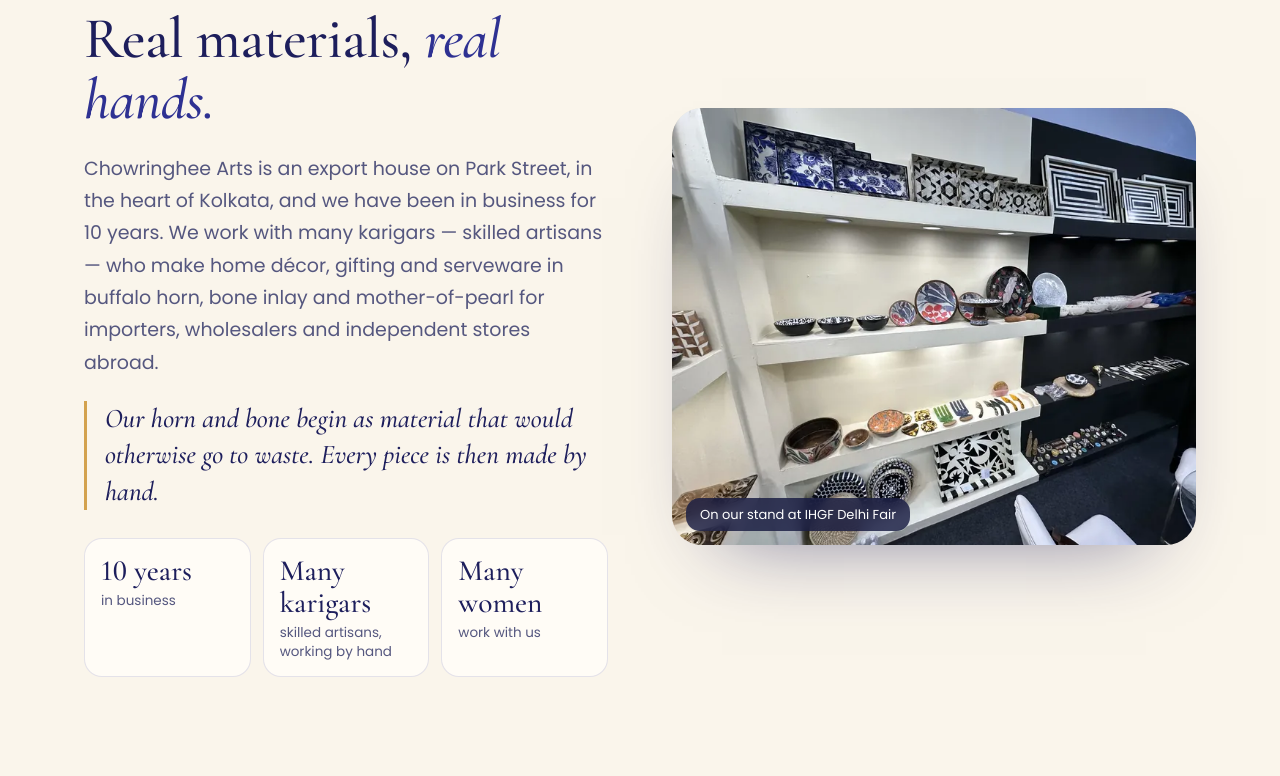
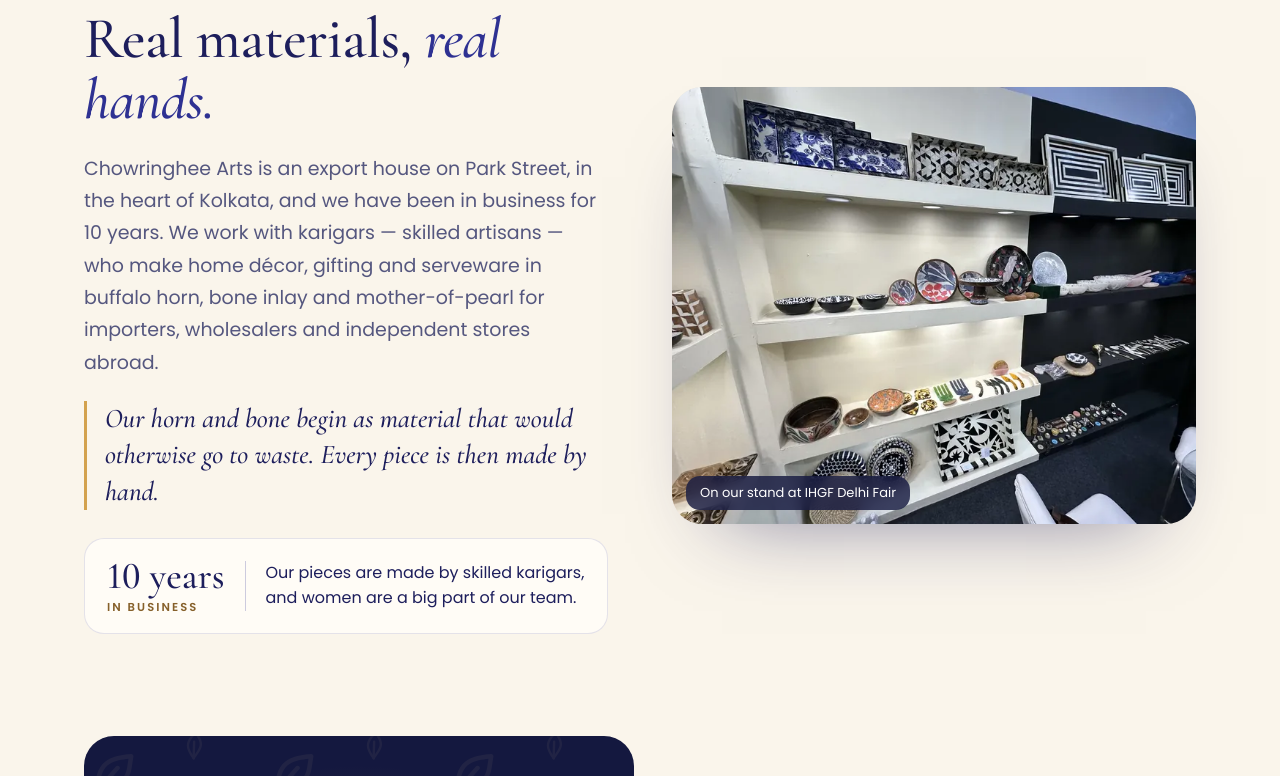
Before and after one commit to siddhant3005-max/chowringheearts-website, a plain HTML site: page index.html in a window 1280 px wide. Shown: the part 1256-2032 px from the top of the page. Drawn offline with Linux system fonts and the light colour scheme.

Commit message:
Story: nicer wording for karigars and women in the team

```diff
--- a/index.html
+++ b/index.html
@@ -182,11 +182,12 @@
 .story-top{display:grid;grid-template-columns:1fr 1fr;gap:clamp(28px,5vw,80px);align-items:center;margin-bottom:clamp(56px,8vw,112px)}
 .story-intro .lede{margin:22px 0 0}
 .story-lead{margin:22px 0 0;padding-left:18px;border-left:3px solid var(--gold);font:500 italic clamp(22px,2.2vw,27px)/1.35 var(--serif);color:var(--ink-deep);max-width:26em}
-.proof{list-style:none;margin:28px 0 0;padding:0;display:grid;grid-template-columns:repeat(3,1fr);gap:12px}
-.proof li{padding:16px 16px 14px;border-radius:18px;background:var(--card);border:1px solid var(--line)}
-.proof b{display:block;font:500 clamp(24px,2.3vw,30px)/1.08 var(--serif);color:var(--ink-deep);font-variant-numeric:lining-nums;font-feature-settings:"lnum" 1}
-.proof span{display:block;margin-top:5px;font-size:13.5px;line-height:1.4;color:var(--muted)}
-@media (max-width:520px){.proof{grid-template-columns:1fr}.proof li{display:grid;grid-template-columns:8.6em 1fr;align-items:baseline;gap:10px;padding:12px 16px}.proof b{white-space:nowrap;font-size:24px}.proof span{margin-top:0}}
+.proof{display:grid;grid-template-columns:auto 1fr;align-items:center;gap:20px;margin:28px 0 0;padding:18px 22px;border-radius:20px;background:var(--card);border:1px solid var(--line)}
+.proof p{margin:0}
+.proof-num b{display:block;font:500 clamp(30px,3vw,38px)/1 var(--serif);color:var(--ink-deep);font-variant-numeric:lining-nums;font-feature-settings:"lnum" 1;white-space:nowrap}
+.proof-num span{display:block;margin-top:6px;font:600 11.5px/1.2 var(--sans);letter-spacing:.18em;text-transform:uppercase;color:var(--gold-ink)}
+.proof-text{padding-left:20px;border-left:1px solid var(--line-2);font-size:16px;line-height:1.55;color:var(--ink-deep)}
+@media (max-width:420px){.proof{grid-template-columns:1fr;gap:12px}.proof-text{padding-left:0;border-left:0;padding-top:12px;border-top:1px solid var(--line-2)}}
 .chapters{list-style:none;margin:0;padding:0;display:grid;gap:clamp(56px,8vw,112px)}
 .chapter{display:grid;grid-template-columns:1.05fr .95fr;gap:clamp(28px,5vw,80px);align-items:center}
 .chapter.flip .ch-art{order:2}
@@ -515,13 +516,12 @@
         <div class="story-intro">
           <p class="eyebrow">Why Chowringhee Arts</p>
           <h2 id="story-title">Real materials, <em>real hands.</em></h2>
-          <p class="lede">Chowringhee Arts is an export house on Park Street, in the heart of Kolkata, and we have been in business for 10 years. We work with many karigars — skilled artisans — who make home décor, gifting and serveware in buffalo horn, bone inlay and mother-of-pearl for importers, wholesalers and independent stores abroad.</p>
+          <p class="lede">Chowringhee Arts is an export house on Park Street, in the heart of Kolkata, and we have been in business for 10 years. We work with karigars — skilled artisans — who make home décor, gifting and serveware in buffalo horn, bone inlay and mother-of-pearl for importers, wholesalers and independent stores abroad.</p>
           <p class="story-lead">Our horn and bone begin as material that would otherwise go to waste. Every piece is then made by hand.</p>
-          <ul class="proof">
-            <li><b>10 years</b><span>in business</span></li>
-            <li><b>Many karigars</b><span>skilled artisans, working by hand</span></li>
-            <li><b>Many women</b><span>work with us</span></li>
-          </ul>
+          <div class="proof">
+            <p class="proof-num"><b>10 years</b><span>in business</span></p>
+            <p class="proof-text">Our pieces are made by skilled karigars, and women are a big part of our team.</p>
+          </div>
         </div>
         <figure class="about-photo"><img src="assets/img/stand-shelves-480.webp" srcset="assets/img/stand-shelves-480.webp 480w, assets/img/stand-shelves-720.webp 720w, assets/img/stand-shelves-1080.webp 1080w, assets/img/stand-shelves-1440.webp 1440w" sizes="(max-width:900px) 92vw, 560px" width="1440" height="1192" alt="Shelves of bone inlay trays, horn and shell pieces on the Chowringhee Arts stand at IHGF Delhi Fair" loading="lazy" decoding="async"><figcaption>On our stand at IHGF Delhi Fair</figcaption></figure>
       </div>
@@ -551,7 +551,7 @@
             <p class="ch-k"><span aria-hidden="true">02</span>The craft</p>
             <h3>Made by hand, piece by piece</h3>
             <p>Horn is cut, shaped and polished by hand until its natural grain shows. Bone inlay is set one small piece at a time. Mother-of-pearl is carved into dishes, birds and flowers.</p>
-            <p>It is patient work, shared by many karigars, and many women work with us. You can see the care in the finish.</p>
+            <p>It is patient work, and you can see the care in the finish.</p>
           </div>
         </li>
         <li class="chapter">
```
Also changed, not shown: 404.html (+6 -5 lines).
